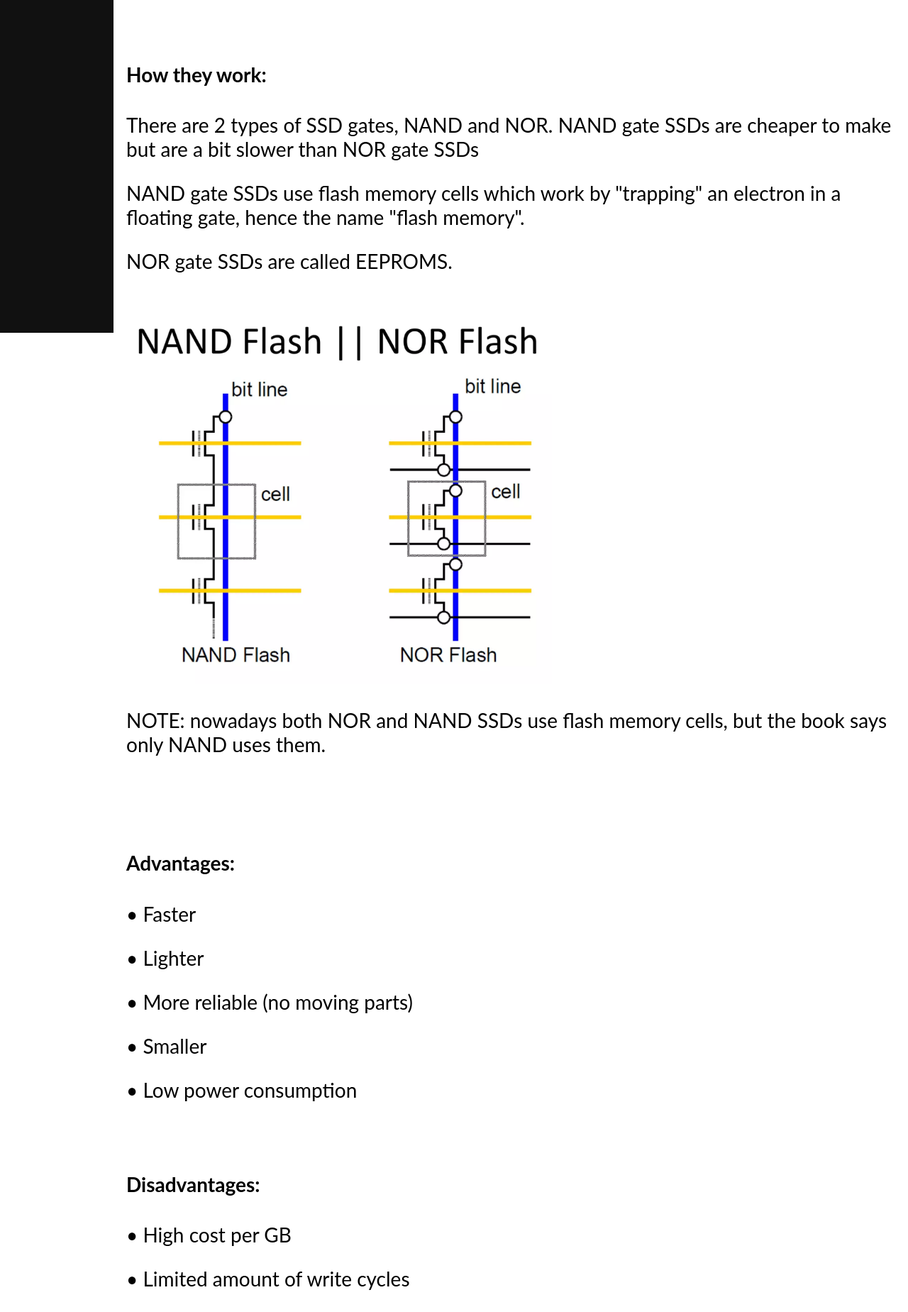
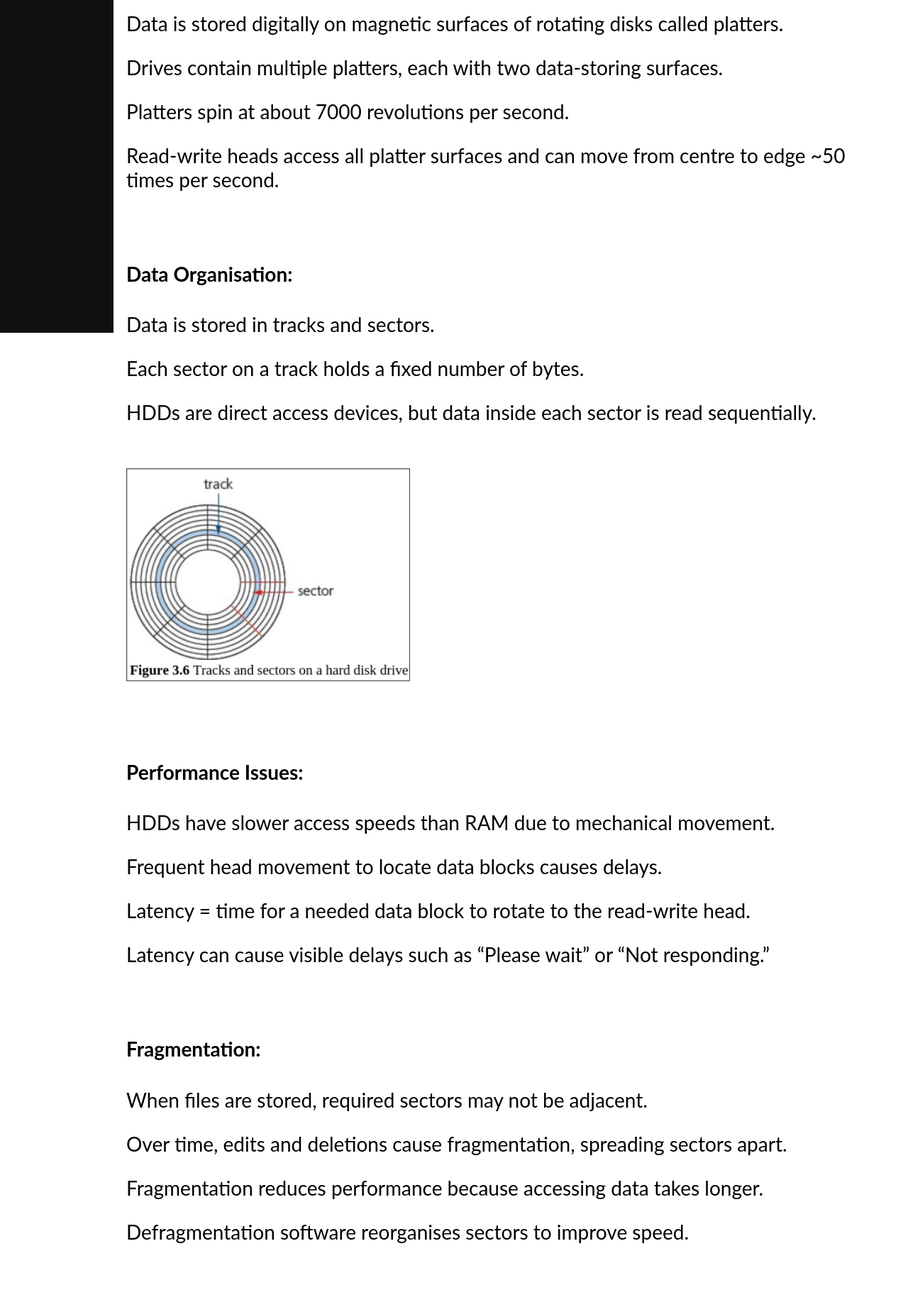
Before and after one commit to alexandru-turcu/types-of-secondary-storage, a plain HTML site: page secondary.html in a window 1280 px wide. Shown: the part 351-2200 px from the top of the page at 71% size. Drawn offline with Linux system fonts and the light colour scheme.

Commit message:
Extra info in 'index.html'; Final 'Section'; Revised formatting on the mentioned parts.

```diff
--- a/secondary.html
+++ b/secondary.html
@@ -26,8 +26,41 @@
 
   <h3 id="hdd">Hard Disk Drives (HDD)</h3>
 
-  <p>placeholder</p>
+  <h4>Purpose & Structure: </h4>
+  <p>  HDDs are widely used for computer data storage.</p>
+  <p>  Data is stored digitally on magnetic surfaces of rotating disks called platters.</p>
+  <p>  Drives contain multiple platters, each with two data-storing surfaces.</p>
+  <p>  Platters spin at about 7000 revolutions per second.</p>
+  <p>  Read-write heads access all platter surfaces and can move from centre to edge ~50 times per second.</p>
+  <br>
 
+  <h4>Data Organisation: </h4>
+  <p>  Data is stored in tracks and sectors.</p>
+  <p>  Each sector on a track holds a fixed number of bytes.</p>
+  <p>  HDDs are direct access devices, but data inside each sector is read sequentially.</p>
+  <br>
+  <img src="images/figure-3.6.png" alt="Figure 3.6. Tracks and sectors on a hard disk drive" width="400">
+  <br><br><br>
+
+  <h4>Performance Issues: </h4>
+  <p>  HDDs have slower access speeds than RAM due to mechanical movement.</p>
+  <p>  Frequent head movement to locate data blocks causes delays.</p>
+  <p>  Latency = time for a needed data block to rotate to the read-write head.</p>
+  <p>  Latency can cause visible delays such as “Please wait” or “Not responding.”</p>
+  <br>
+
+  <h4>Fragmentation: </h4>
+  <p>  When files are stored, required sectors may not be adjacent.</p>
+  <p>  Over time, edits and deletions cause fragmentation, spreading sectors apart.</p>
+  <p>  Fragmentation reduces performance because accessing data takes longer.</p>
+  <p>  Defragmentation software reorganises sectors to improve speed.</p>
+  <br>
+
+  <h4>Removable HDDs: </h4>
+  <p>  External hard drives function the same as internal HDDs.</p>
+  <p>  Connected via USB.</p>
+  <p>  Commonly used for backups and file transfers between computers.</p>
+  <br><br><br>
 
   <h3 id="ssd">Solid State Drives (SSD)</h3>
   <br>
```
Also changed, not shown: index.html (+10 -0 lines), images/figure-3.6.png (added).
